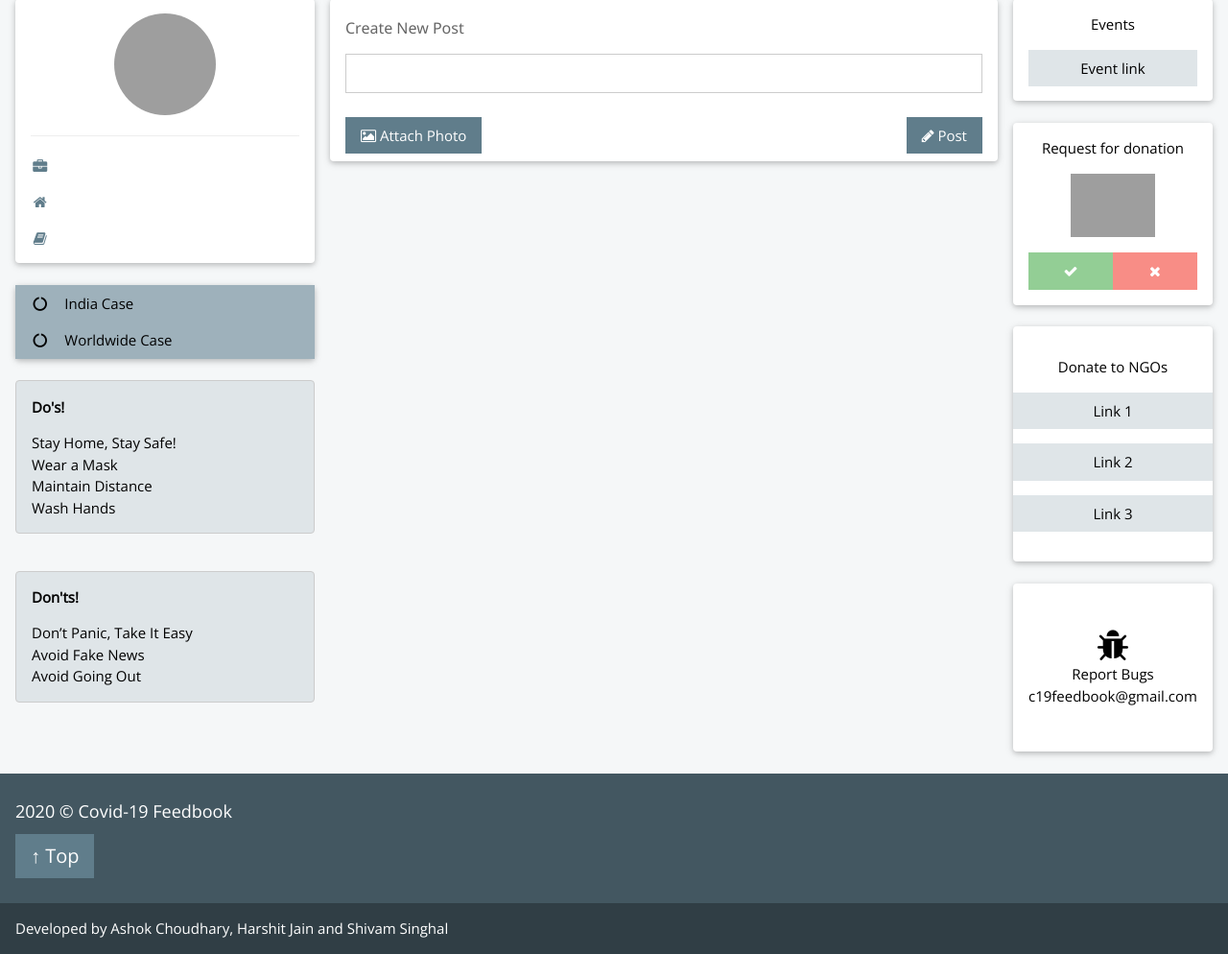
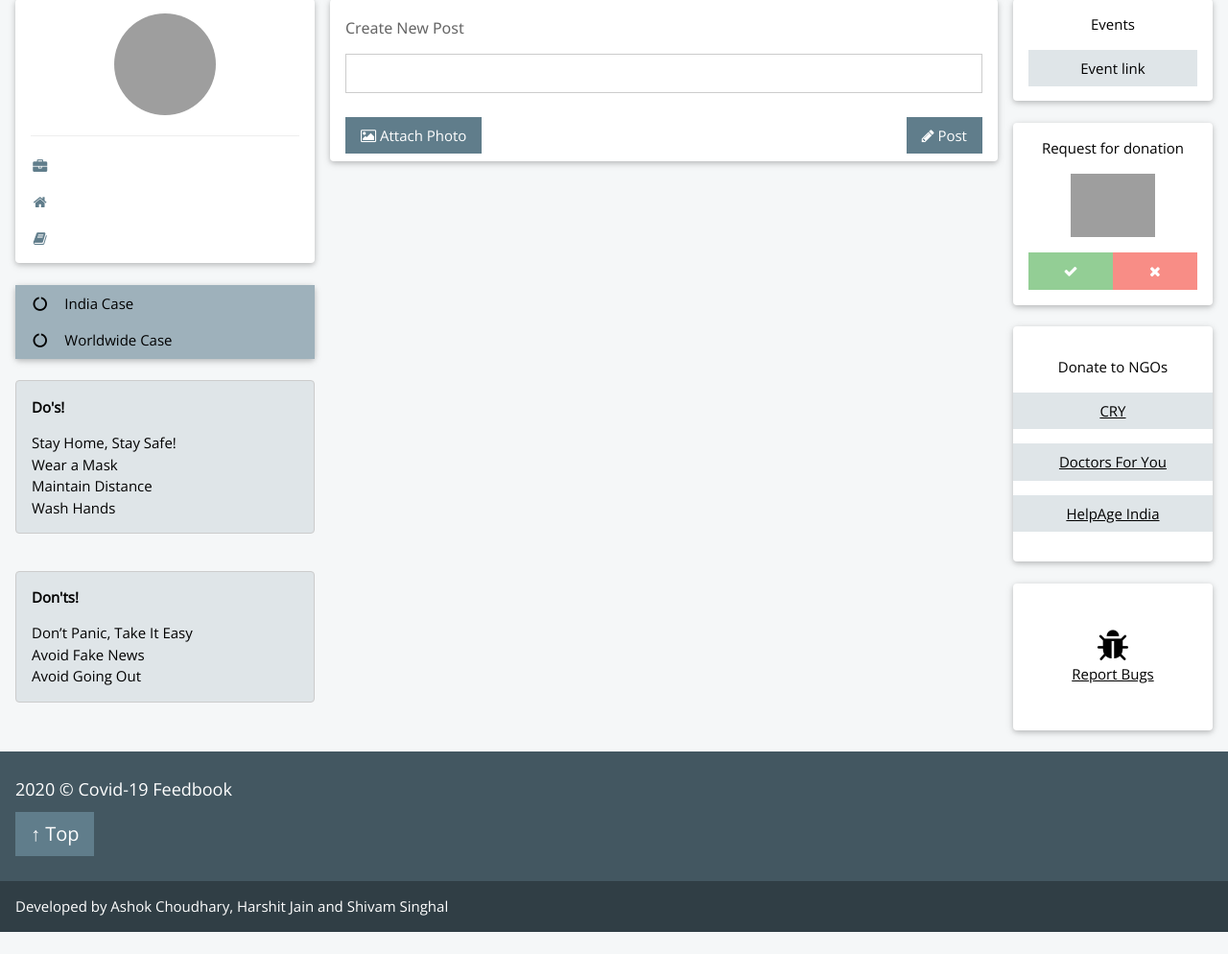
Before and after one commit to AshokChakra-TJ/project, a PHP site: page /dashboard.php in a window 1280 px wide. Shown: the part 81-1075 px from the top of the page at 96% size. After the commit the page ends 1052 px from the top, so only its background shows below. Run offline with PHP 8.4, Linux system fonts and the light colour scheme; the visitor is signed in with stand-in values (Sample User, id 1); data that the repository does not hold is empty; grey boxes are pictures that could not be loaded.

Commit message:
changeOn02/11/2020

```diff
--- a/dashboard.php
+++ b/dashboard.php
@@ -96,15 +96,15 @@ html,body,h1,h2,h3,h4,h5 {font-family: "Open Sans", sans-serif}
           <i class="fa fa-circle-o-notch fa-fw w3-margin-right"></i>India Case
           </button>
           <div id="Demo1" class="w3-hide w3-container">
-          <b>Total: </b>  80,94,075 &nbsp;&nbsp; <b>Active: </b>  5,94,948 <br>
-          <b>Recovered: </b>  73,76,520 &nbsp;&nbsp; <b>Deaths: </b>  1,21,207
+          <b>Total: </b>  82,30,711 &nbsp;&nbsp; <b>Active: </b>  5,63,709 <br>
+          <b>Recovered: </b>  75,42,905 &nbsp;&nbsp; <b>Deaths: </b>  1,22,651
           </div>
           <button onClick="myFunction('Demo2')" class="w3-button w3-block w3-theme-l2 w3-left-align">
           <i class="fa fa-circle-o-notch fa-fw w3-margin-right"></i>Worldwide Case
           </button>
           <div id="Demo2" class="w3-hide w3-container">
-          <b>Total: </b>  45.1M<br>
-          <b>Recovered: </b>  30.3M &nbsp;&nbsp; <b>Deaths: </b>  1.18M
+          <b>Total: </b>  46.5 M<br>
+          <b>Recovered: </b>  31.1 M &nbsp;&nbsp; <b>Deaths: </b>  1.2 M
           </div>
 
         </div>
@@ -299,14 +299,14 @@ html,body,h1,h2,h3,h4,h5 {font-family: "Open Sans", sans-serif}
 
       <div class="w3-card w3-round w3-white w3-padding-16 w3-center">
         <p>Donate to NGOs</p>
-        <p><button class="w3-button w3-block w3-theme-l4">Link 1</button></p>
-        <p><button class="w3-button w3-block w3-theme-l4">Link 2</button></p>
-        <p><button class="w3-button w3-block w3-theme-l4">Link 3</button></p>
+        <p><button class="w3-button w3-block w3-theme-l4"><a href="https://www.cry.org/">CRY</a></button></p>
+        <p><button class="w3-button w3-block w3-theme-l4"><a href="http://doctorsforyou.org/">Doctors For You </a></button></p>
+        <p><button class="w3-button w3-block w3-theme-l4"><a href="https://www.helpageindia.org/">HelpAge India</a></button></p>
       </div>
       <br>
 
       <div class="w3-card w3-round w3-white w3-padding-32 w3-center">
-        <p><i class="fa fa-bug w3-xxlarge"></i><br>Report Bugs<br>c19feedbook@gmail.com</p>
+        <p><i class="fa fa-bug w3-xxlarge"></i><br> <a href="mailto:c19feedbook@gmail.com">Report Bugs</a> </p>
       </div>
 
     <!-- End Right Column -->
```
